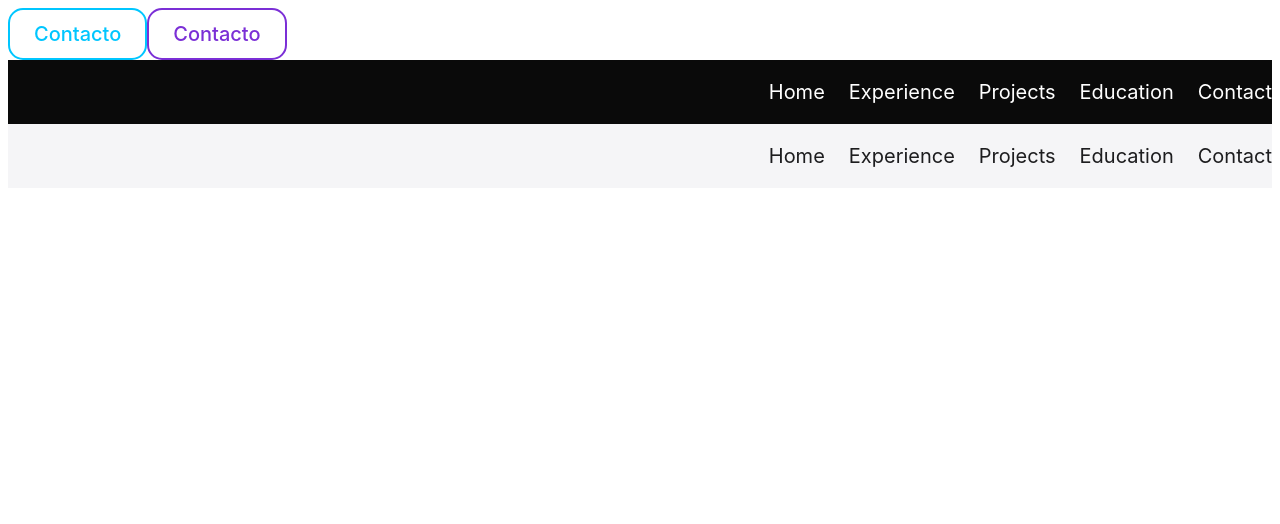
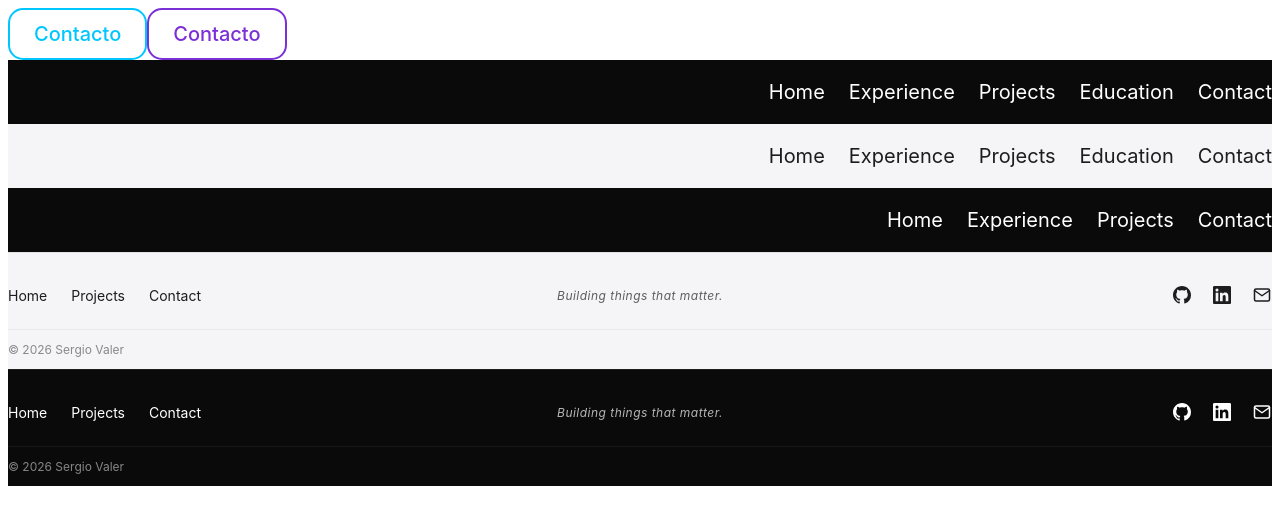
Before and after one commit to sergiovalerDEV/react-ui, a React (Vite) app: page / in a window 1280 px wide. Shown: the top 524 px of the page. Built offline with nearby package versions, Linux system fonts and the light colour scheme; a web font is replaced by a local one.

Commit message:
Component Added: Footer

```diff
--- a/dev/App.tsx
+++ b/dev/App.tsx
@@ -1,4 +1,5 @@
 import { Button } from '../src'
+import Footer from '../src/components/Footer/Footer'
 import { NavBar } from '../src/components/NavBar'
 
 export default function App() {
@@ -29,6 +30,48 @@ export default function App() {
                 ]}
             />
 
+            <NavBar
+                theme="dark"
+                links={[
+                    { label: 'Home', href: '#home' },
+                    { label: 'Experience', href: '#experience' },
+                    { label: 'Projects', href: '#projects' },
+                    { label: 'Contact', href: '#contact' },
+                ]}
+            />
+
+            <Footer
+                theme="light"
+                links={[
+                    { label: 'Home', href: '#home' },
+                    { label: 'Projects', href: '#projects' },
+                    { label: 'Contact', href: '#contact' },
+                ]}
+                socialLinks={[
+                    { label: 'GitHub', href: 'https://github.com/sergiovalerDEV', icon: 'github' },
+                    { label: 'LinkedIn', href: 'https://linkedin.com', icon: 'linkedin' },
+                    { label: 'Email', href: 'mailto:sergio@example.com', icon: 'email' },
+                ]}
+                tagline="Building things that matter."
+                copyright="© 2026 Sergio Valer"
+            />
+
+            <Footer
+                theme="dark"
+                links={[
+                    { label: 'Home', href: '#home' },
+                    { label: 'Projects', href: '#projects' },
+                    { label: 'Contact', href: '#contact' },
+                ]}
+                socialLinks={[
+                    { label: 'GitHub', href: 'https://github.com/sergiovalerDEV', icon: 'github' },
+                    { label: 'LinkedIn', href: 'https://linkedin.com', icon: 'linkedin' },
+                    { label: 'Email', href: 'mailto:sergio@example.com', icon: 'email' },
+                ]}
+                tagline="Building things that matter."
+                copyright="© 2026 Sergio Valer"
+            />
+
         </>
     )
 }
--- /dev/null
+++ b/src/components/Footer/Footer.module.scss
@@ -0,0 +1,187 @@
+.footer {
+  width: 100%;
+  font-family: $sf-pro-normal;
+  font-weight: $font-weight-normal;
+  font-size: $text-sm;
+  box-sizing: border-box;
+  transition: $transition-global;
+
+  &__top {
+    display: flex;
+    align-items: center;
+    justify-content: space-between;
+    padding: 2rem 0 1.5rem;
+    border-top: 1px solid transparent;
+    transition: $transition-global;
+  }
+
+  &__links {
+    display: flex;
+    list-style: none;
+    margin: 0;
+    padding: 0;
+    gap: 1.5rem;
+    flex: 1;
+
+    li a {
+      text-decoration: none;
+      color: inherit;
+      transition: $transition-global;
+      -webkit-appearance: none;
+      appearance: none;
+      outline: none;
+      border: none;
+      background: transparent;
+
+      &:link,
+      &:visited,
+      &:focus,
+      &:active {
+        color: inherit;
+        outline: none;
+        box-shadow: none;
+      }
+    }
+  }
+
+  &__tagline {
+    flex: 1;
+    margin: 0;
+    text-align: center;
+    font-size: $text-xs;
+    font-style: italic;
+    opacity: $opacity-loading;
+    letter-spacing: 0.04em;
+    transition: $transition-global;
+  }
+
+  &__social {
+    display: flex;
+    list-style: none;
+    margin: 0;
+    padding: 0;
+    gap: 1.25rem;
+    flex: 1;
+    justify-content: flex-end;
+    align-items: center;
+
+    li a {
+      display: flex;
+      align-items: center;
+      justify-content: center;
+      width: 20px;
+      height: 20px;
+      color: inherit;
+      transition: $transition-global;
+      text-decoration: none;
+
+      svg {
+        width: 18px;
+        height: 18px;
+      }
+    }
+  }
+
+  &__bottom {
+    padding: 0.75rem 0;
+    border-top: 1px solid transparent;
+    transition: $transition-global;
+  }
+
+  &__copyright {
+    margin: 0;
+    font-size: $text-xs;
+    opacity: $opacity-disabled;
+    transition: $transition-global;
+  }
+
+  &--dark {
+    background-color: $body-bg-dark;
+    color: $navbar-text-dark;
+
+    .footer__top {
+      border-top-color: rgba(255, 255, 255, 0.08);
+    }
+
+    .footer__bottom {
+      border-top-color: rgba(255, 255, 255, 0.05);
+    }
+
+    .footer__links li a {
+      color: $navbar-text-dark;
+
+      &:hover {
+        color: $gradient-primary-dark-start;
+      }
+    }
+
+    .footer__social li a {
+      color: $navbar-text-dark;
+
+      &:hover {
+        color: $gradient-primary-dark-start;
+      }
+    }
+  }
+
+  &--light {
+    background-color: $body-bg-light;
+    color: $navbar-text-light;
+
+    .footer__top {
+      border-top-color: rgba(0, 0, 0, 0.08);
+    }
+
+    .footer__bottom {
+      border-top-color: rgba(0, 0, 0, 0.05);
+    }
+
+    .footer__links li a {
+      color: $navbar-text-light;
+
+      &:hover {
+        color: $gradient-primary-light-start;
+      }
+    }
+
+    .footer__social li a {
+      color: $navbar-text-light;
+
+      &:hover {
+        color: $gradient-primary-light-start;
+      }
+    }
+  }
+
+  @include below-768 {
+    font-size: $text-xs;
+
+    &__top {
+      flex-direction: column;
+      gap: 1.5rem;
+      text-align: center;
+    }
+
+    &__links {
+      flex-wrap: wrap;
+      justify-content: center;
+      gap: 1rem;
+    }
+
+    &__social {
+      justify-content: center;
+    }
+
+    &__copyright {
+      text-align: center;
+    }
+  }
+
+  @include below-480 {
+    font-size: $text-xs;
+
+    &__links {
+      gap: 0.75rem;
+    }
+  }
+}
--- /dev/null
+++ b/src/components/Footer/Footer.tsx
@@ -0,0 +1,80 @@
+import React from 'react'
+import clsx from 'clsx'
+import type { FooterProps, FooterSocialLink } from './Footer.types'
+import styles from './Footer.module.scss'
+
+const SOCIAL_ICONS: Record<FooterSocialLink['icon'], React.ReactElement> = {
+    github: (
+        <svg viewBox="0 0 24 24" fill="currentColor" aria-hidden="true">
+            <path d="M12 0C5.37 0 0 5.37 0 12c0 5.31 3.435 9.795 8.205 11.385.6.105.825-.255.825-.57 0-.285-.015-1.23-.015-2.235-3.015.555-3.795-.735-4.035-1.41-.135-.345-.72-1.41-1.23-1.695-.42-.225-1.02-.78-.015-.795.945-.015 1.62.87 1.845 1.23 1.08 1.815 2.805 1.305 3.495.99.105-.78.42-1.305.765-1.605-2.67-.3-5.46-1.335-5.46-5.925 0-1.305.465-2.385 1.23-3.225-.12-.3-.54-1.53.12-3.18 0 0 1.005-.315 3.3 1.23.96-.27 1.98-.405 3-.405s2.04.135 3 .405c2.295-1.56 3.3-1.23 3.3-1.23.66 1.65.24 2.88.12 3.18.765.84 1.23 1.905 1.23 3.225 0 4.605-2.805 5.625-5.475 5.925.435.375.81 1.095.81 2.22 0 1.605-.015 2.895-.015 3.3 0 .315.225.69.825.57A12.02 12.02 0 0 0 24 12c0-6.63-5.37-12-12-12z" />
+        </svg>
+    ),
+    linkedin: (
+        <svg viewBox="0 0 24 24" fill="currentColor" aria-hidden="true">
+            <path d="M20.447 20.452h-3.554v-5.569c0-1.328-.027-3.037-1.852-3.037-1.853 0-2.136 1.445-2.136 2.939v5.667H9.351V9h3.414v1.561h.046c.477-.9 1.637-1.85 3.37-1.85 3.601 0 4.267 2.37 4.267 5.455v6.286zM5.337 7.433a2.062 2.062 0 0 1-2.063-2.065 2.064 2.064 0 1 1 2.063 2.065zm1.782 13.019H3.555V9h3.564v11.452zM22.225 0H1.771C.792 0 0 .774 0 1.729v20.542C0 23.227.792 24 1.771 24h20.451C23.2 24 24 23.227 24 22.271V1.729C24 .774 23.2 0 22.222 0h.003z" />
+        </svg>
+    ),
+    twitter: (
+        <svg viewBox="0 0 24 24" fill="currentColor" aria-hidden="true">
+            <path d="M18.244 2.25h3.308l-7.227 8.26 8.502 11.24H16.17l-4.714-6.231-5.401 6.231H2.747l7.73-8.835L1.254 2.25H8.08l4.213 5.567 5.95-5.567zm-1.161 17.52h1.833L7.084 4.126H5.117z" />
+        </svg>
+    ),
+    email: (
+        <svg viewBox="0 0 24 24" fill="none" stroke="currentColor" strokeWidth="2" strokeLinecap="round" strokeLinejoin="round" aria-hidden="true">
+            <path d="M4 4h16c1.1 0 2 .9 2 2v12c0 1.1-.9 2-2 2H4c-1.1 0-2-.9-2-2V6c0-1.1.9-2 2-2z" />
+            <polyline points="22,6 12,13 2,6" />
+        </svg>
+    ),
+}
+
+function Footer({
+    theme = 'dark',
+    links,
+    socialLinks,
+    tagline,
+    copyright,
+    className,
+}: FooterProps) {
+    return (
+        <footer
+            className={clsx(
+                styles.footer,
+                styles[`footer--${theme}`],
+                className
+            )}
+        >
+            <div className={styles.footer__top}>
+                <ul className={styles.footer__links}>
+                    {links.map((link) => (
+                        <li key={link.href}>
+                            <a href={link.href}>{link.label}</a>
+                        </li>
+                    ))}
+                </ul>
+
+                <p className={styles.footer__tagline}>{tagline}</p>
+
+                <ul className={styles.footer__social}>
+                    {socialLinks.map((link) => (
+                        <li key={link.href}>
+                            <a
+                                href={link.href}
+                                aria-label={link.label}
+                                target="_blank"
+                                rel="noopener noreferrer"
+                            >
+                                {SOCIAL_ICONS[link.icon]}
+                            </a>
+                        </li>
+                    ))}
+                </ul>
+            </div>
+
+            <div className={styles.footer__bottom}>
+                <p className={styles.footer__copyright}>{copyright}</p>
+            </div>
+        </footer>
+    )
+}
+
+export default Footer
```
Also changed, not shown: src/components/Footer/Footer.types.ts (added, +23 -0 lines), src/components/Footer/index.ts (added), 1 other file (tests, documents, lock files or other folders).
